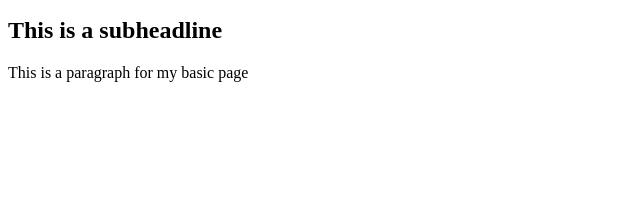
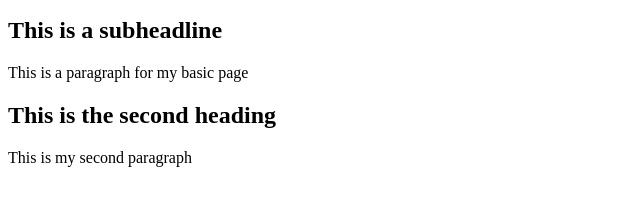
Before and after one commit to micposso/terminal, a plain HTML site: page index.html in a window 1280 px wide. Shown: the part 101-306 px from the top of the page, without its empty margins (0-640 px from the left). Drawn offline with Linux system fonts and the light colour scheme.

Commit message:
new headline and content

```diff
--- a/index.html
+++ b/index.html
@@ -5,5 +5,7 @@
   <p>This is a paragraph for my basic page</p>
   <h2>This is a subheadline</h2>
   <p>This is a paragraph for my basic page</p>
+  <h2>This is the second heading</h2>
+  <p>This is my second paragraph</p>
 </body>
 </html>
```
Also changed, not shown: 1 other file.
